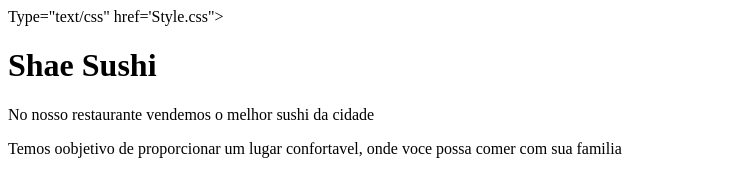
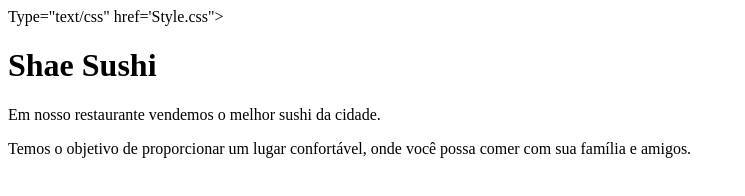
Before and after one commit to ketelinka/Barao1A-pensamentocomputacional, a plain HTML site: page Index.html in a window 1280 px wide. Shown: the full height of the page, 0-745 px from the left. Drawn offline with Linux system fonts and the light colour scheme.

Commit message:
Update Index.html

```diff
--- a/Index.html
+++ b/Index.html
@@ -9,10 +9,10 @@
 </body>
      <h1>Shae Sushi</h1>
 
-<p> No nosso restaurante vendemos o melhor sushi da cidade
+<p> Em nosso restaurante vendemos o melhor sushi da cidade.
 
-</p> Temos oobjetivo de proporcionar um lugar confortavel, onde
-voce possa comer com sua familia
+</p> Temos o objetivo de proporcionar um lugar confortável, onde
+você possa comer com sua família e amigos.
 
 </body>
 </html>
```
